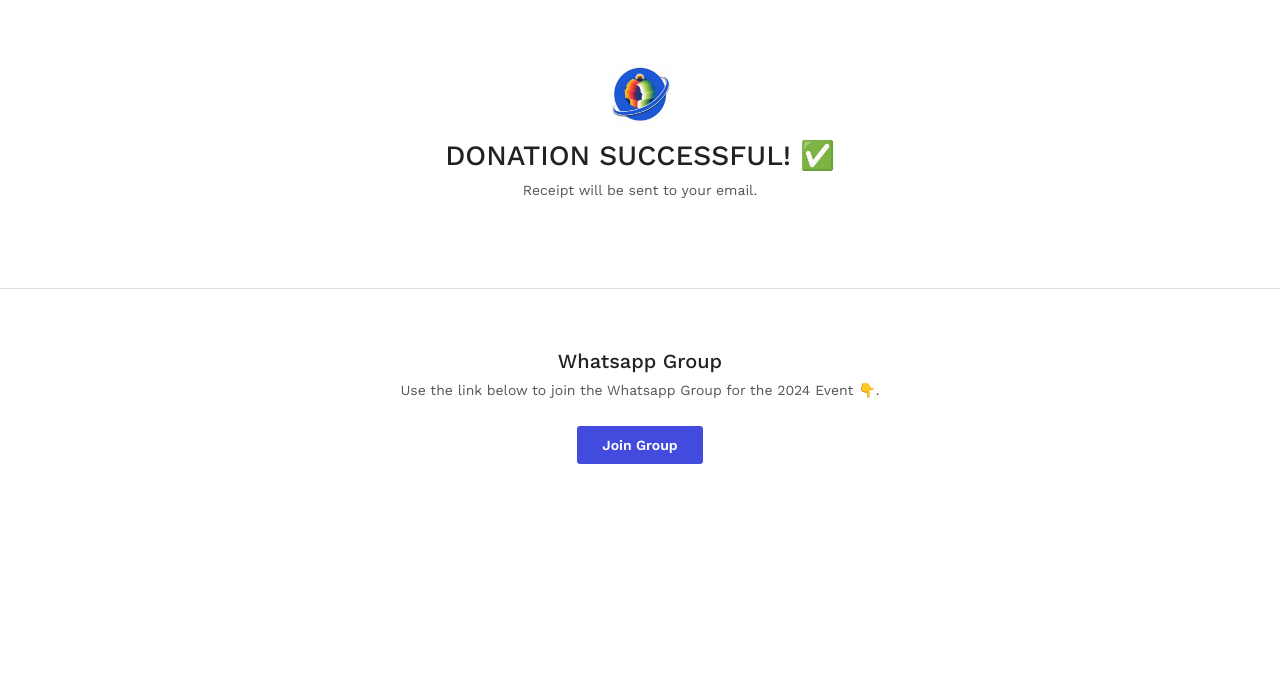
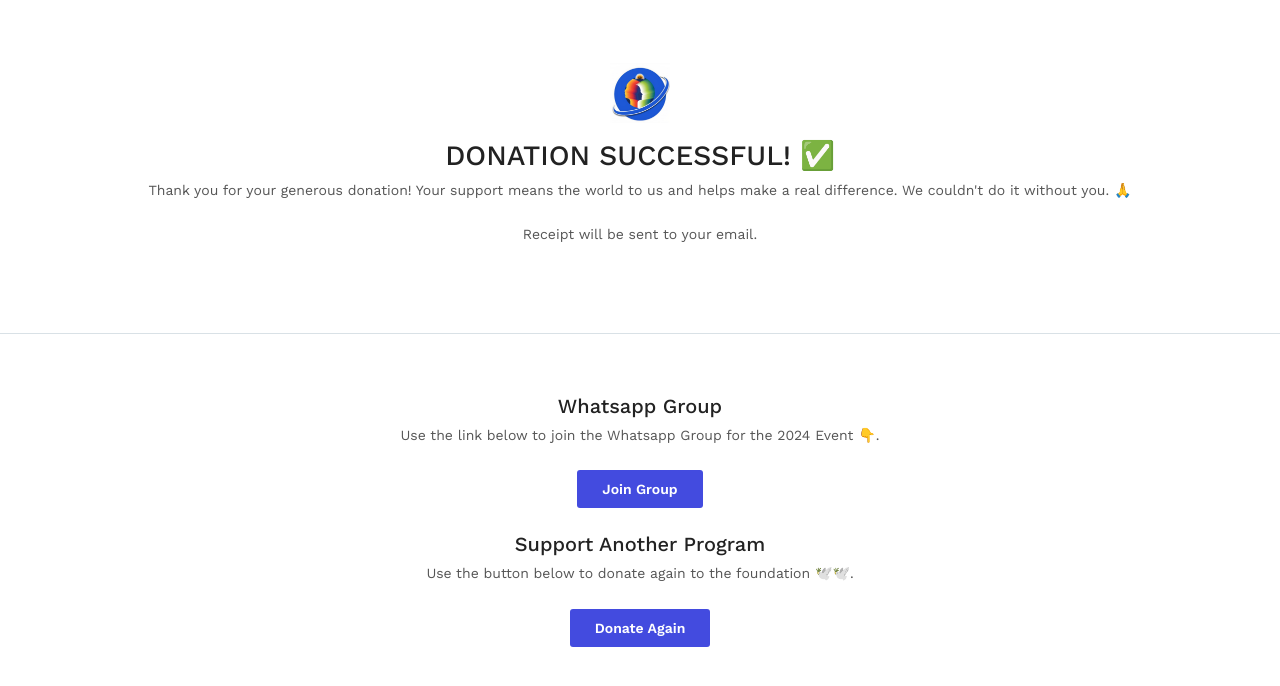
Before and after one commit to Jan-Cosmic-Foundation/drjan_exclusive, a Django app: page /event-registration/confirm-payment/ in a window 1280 px wide. Shown: the top 686 px of the page. Run offline with Django 5.2, Linux system fonts and the light colour scheme; data that the repository does not hold is empty; some libraries are stand-ins or nearby versions.

Commit message:
refactor: add chnages

```diff
--- a/registration/models.py
+++ b/registration/models.py
@@ -36,5 +36,6 @@ class Donation(models.Model):
     name = models.CharField(max_length=50, blank=True, null=True)
     email = models.EmailField(blank=True, null=True)
     reference = models.CharField(max_length=50, blank=True, null=True)
+    project = models.CharField(max_length=50, blank=True, null=True)
     amount = models.DecimalField(max_digits=10, decimal_places=2)
     paid = models.BooleanField(default=False)
--- a/registration/templates/registration/payment_successful.html
+++ b/registration/templates/registration/payment_successful.html
@@ -97,6 +97,7 @@
 				<!-- /logo -->
 				<div id="form_title">
 					<h3 class="text-uppercase mt-3">Donation Successful! ✅</h3>
+					<p>Thank you for your generous donation! Your support means the world to us and helps make a real difference. We couldn't do it without you. 🙏</p>
 					<p>Receipt will be sent to your email.</p>
 				</div>
 				<!-- /form_title -->
@@ -117,13 +118,14 @@
 						Use the link below to join the Whatsapp Group for the 2024 Event 👇.
 					</p>
 					<a href="https://chat.whatsapp.com/HQlfaeC70FuFbc4wjsxe8c" class="btn_1">Join Group</a>
-<!--					<div class="mt-5">-->
-<!--						<h5>Support the Program</h5>-->
-<!--						<p>-->
-<!--							Support the program by donating to the foundation 🕊️🕊️.-->
-<!--						</p>-->
-<!--						<a href="https://paystack.com/pay/jcf-2024-event" class="btn_1">Donate</a>-->
-<!--					</div>-->
+				</div>
+
+				<div class="col-12 text-center mt-4">
+					<h5>Support Another Program</h5>
+					<p>
+						Use the button below to donate again to the foundation 🕊️🕊️.
+					</p>
+					<a href="/event-registration/donation/" class="btn_1">Donate Again</a>
 				</div>
 
 			</div>
--- a/registration/views.py
+++ b/registration/views.py
@@ -121,6 +121,7 @@ class CheckoutView(View):
         reference = request.GET.get('reference')
         email = request.GET.get('email')
         name = request.GET.get('name')
+        project = request.GET.get('project')
 
         reference = generate_payment_reference() if not reference else reference
 
@@ -129,6 +130,7 @@ class CheckoutView(View):
             name=name,
             email=email,
             reference=reference,
+            project=project,
             amount=float(amount),
         )
 
```
Also changed, not shown: registration/templates/registration/payment.html (+33 -4 lines), registration/migrations/0005_donation_project.py (added).
